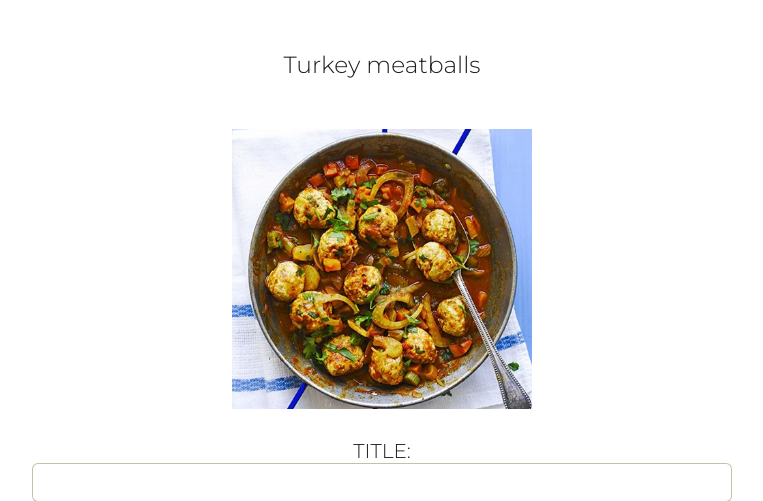
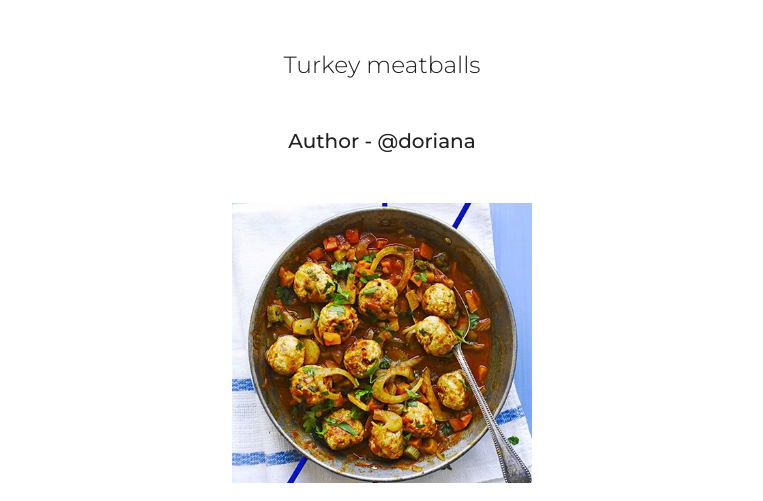
Before and after one commit to dariavarlamovaa/neliapila-healthy-recipes, a Django app: template templates/recipes/one-pending-recipe.html in a window 1280 px wide. Shown: the part 124-625 px from the top of the page, without its empty margins (258-1021 px from the left). Run offline with Django 4.2, Linux system fonts and the light colour scheme; the template is opened without the code that fills it: values that come from a table or form of the project are taken from there, others are empty; data comes from the database, SQL or seed files in the repository.

Commit message:
added recipe author username

```diff
--- a/templates/recipes/one-pending-recipe.html
+++ b/templates/recipes/one-pending-recipe.html
@@ -9,8 +9,8 @@
     <section class="one-pending-recipe container">
         <h1 class="pending-recipe-heading">{{ recipe.title }}</h1>
         <div class="one-recipe">
+            <a class="author-link" href="{% url 'profile' recipe.author.id %}">Author - @{{ recipe.author }}</a>
             <img class="pending-recipe-image" src="{{ recipe.image.url }}" alt="{{ recipe.title }}">
-
             <form method="post" class="recipe-edit-form">
                 {% csrf_token %}
                 {{ form.as_p }}
```
